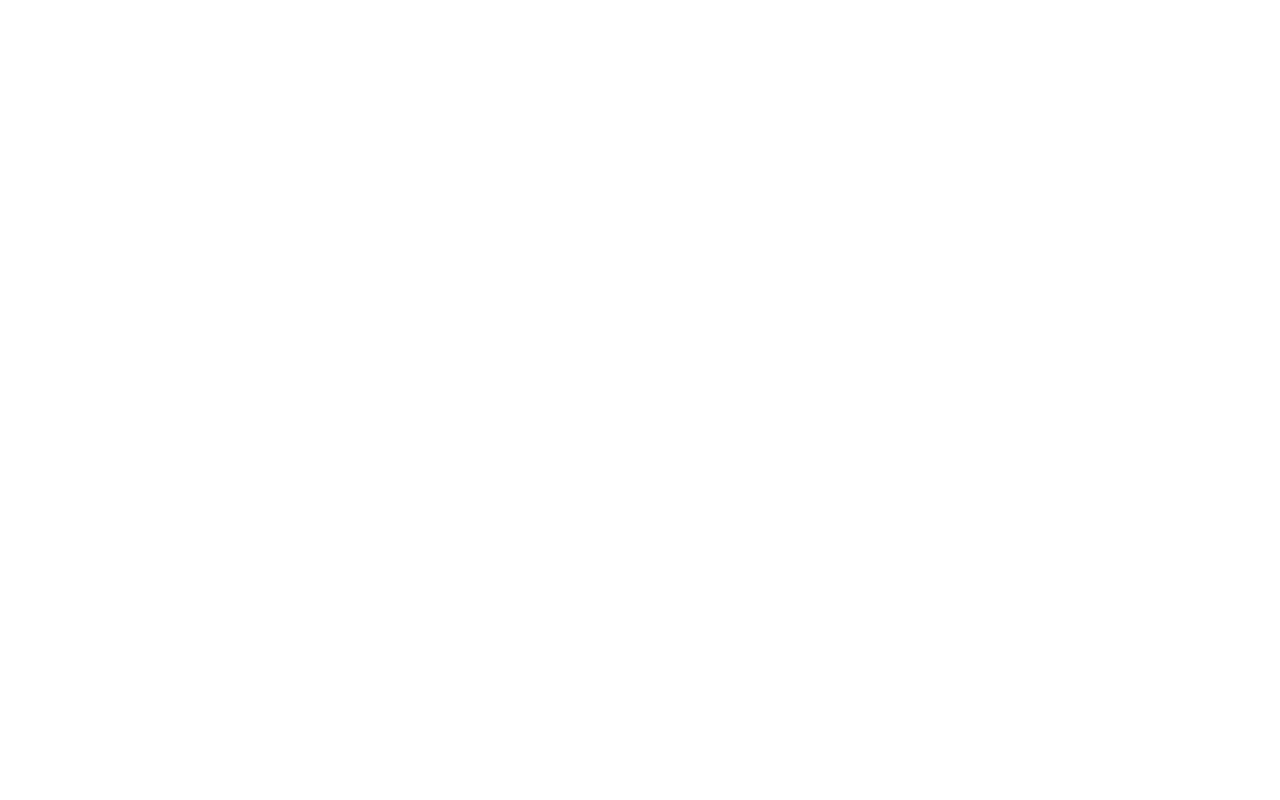
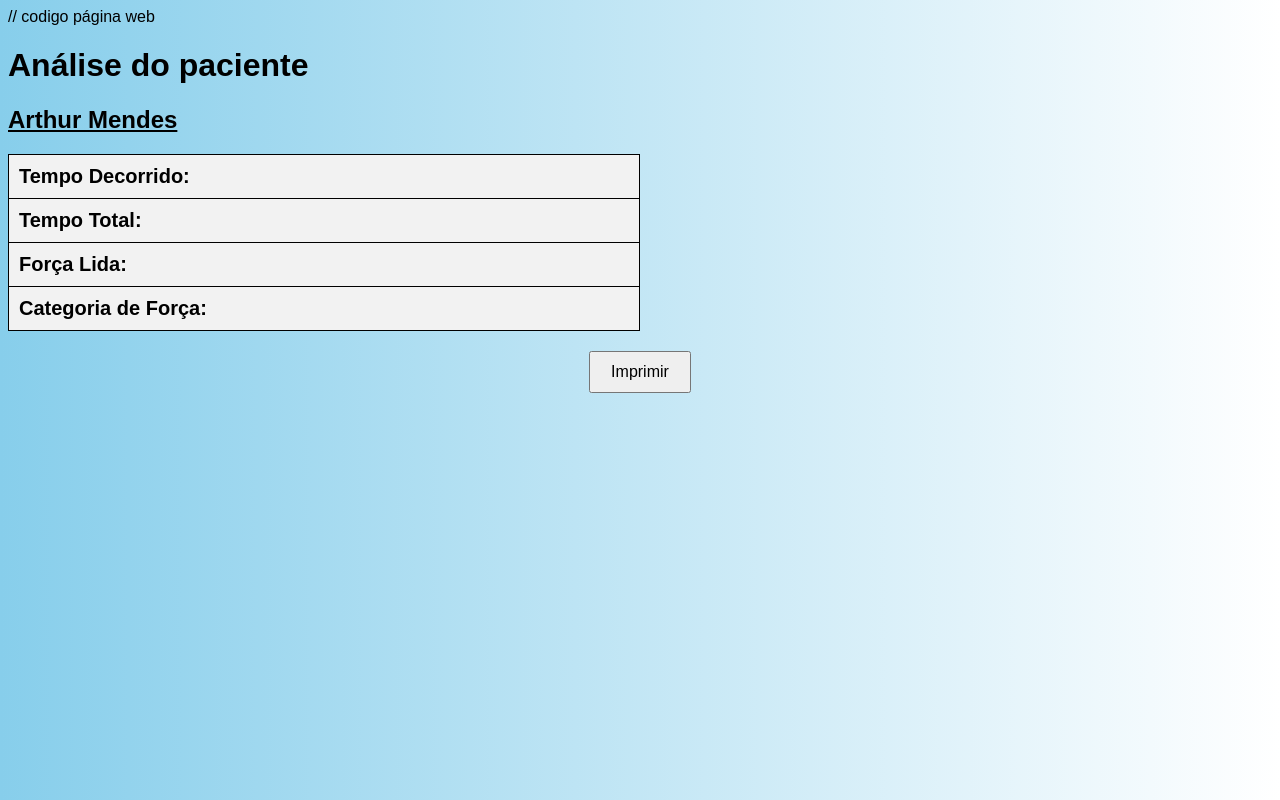
Before and after one commit to A-Locomotiva/Analisador_Terapeutico, a plain HTML site: page index.html in a window 1280 px wide. Drawn offline with Linux system fonts and the light colour scheme.

Commit message:
Update index.html

```diff
--- a/index.html
+++ b/index.html
@@ -1,11 +1,73 @@
+// codigo página web
 <!DOCTYPE html>
-<html lang="en">
+<html lang="pt-br">
 <head>
     <meta charset="UTF-8">
     <meta name="viewport" content="width=device-width, initial-scale=1.0">
-    <title>Document</title>
+    <title>Analisador fisioterapeutico</title>
+    <style>
+        body{
+            background: linear-gradient(to right, #87ceeb, #ffffff);
+            font-family: Arial, sans-serif;
+        }
+        table {
+            width: 50%;
+            border-collapse: collapse;
+            margin: 20px 0;
+        }
+        table, th, td {
+            border: 1px solid black;
+        }
+        th, td{
+            padding: 10px;
+            text-align: left;
+            font-size: 20px;
+        }
+        th{
+            background-color: #f2f2f2;
+        }
+        h2{
+            text-decoration: underline;
+        }
+        .button-container {
+            text-align: center;
+            margin-top: 20px;
+        }
+        button {
+            padding: 10px 20px;
+            font-size: 16px;
+            cursor: pointer;
+        }
+    </style>
 </head>
 <body>
+    <h1>Análise do paciente</h1>
+    <h2>Arthur Mendes</h2>
+    <table>
+        <thead>
+            <tr>
+                <th>Tempo Decorrido:</th>
+            </tr>
+        </thead>
+        <tbody>
+            <tr>
+                <th>Tempo Total:</th>
+            </tr>
+        </tbody>
+        <tbody>
+            <tr>
+                <th>Força Lida:</th>
+            </tr>
+            <tbody>
+                <tr>
+                    <th>Categoria de Força:</th>
+                </tr>
+            </tbody>
+        </tbody>
+    </table>
+    <div class="button-container">
+        <button onclick="window.print()">Imprimir</button>
 
+    </div>
 </body>
 </html>
```
